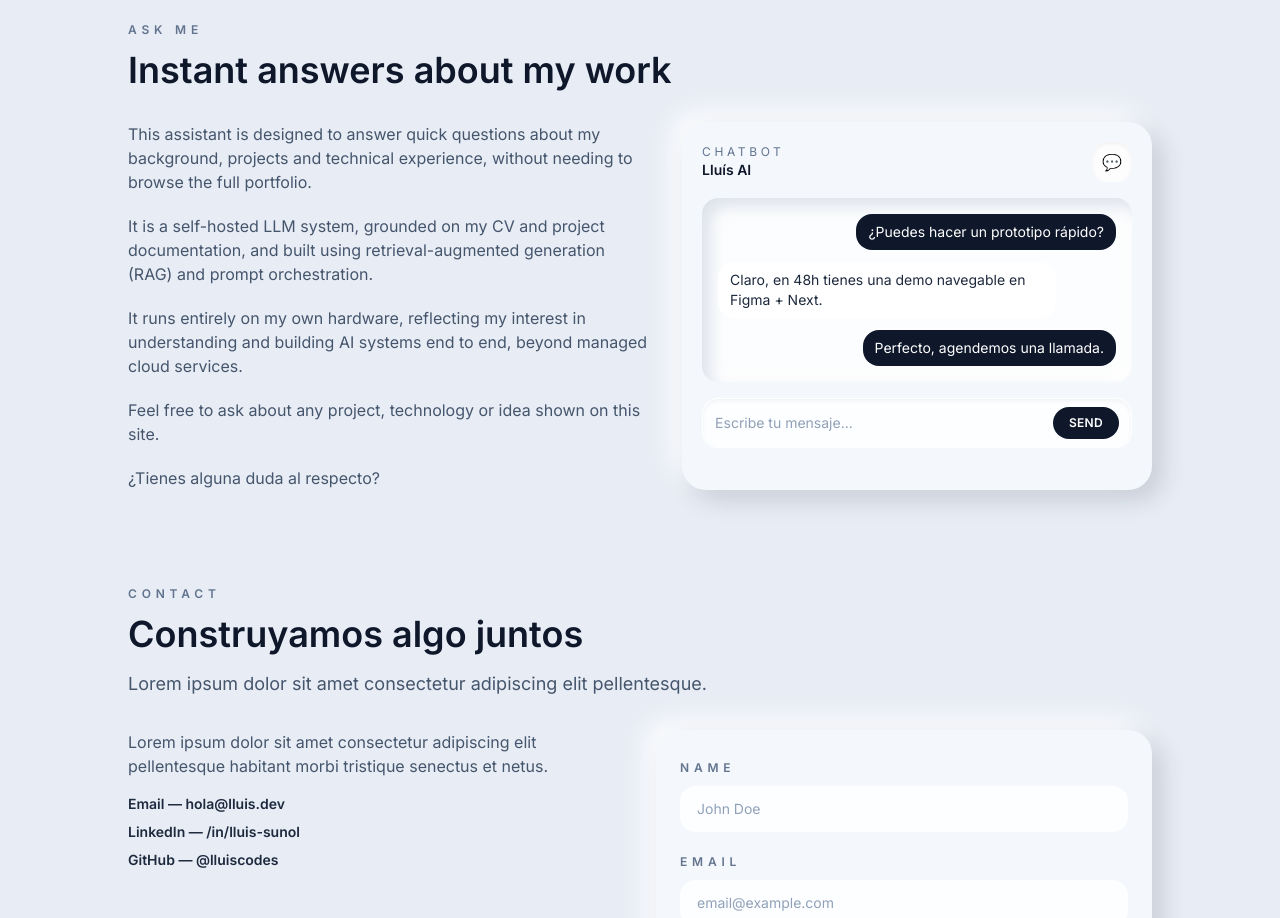
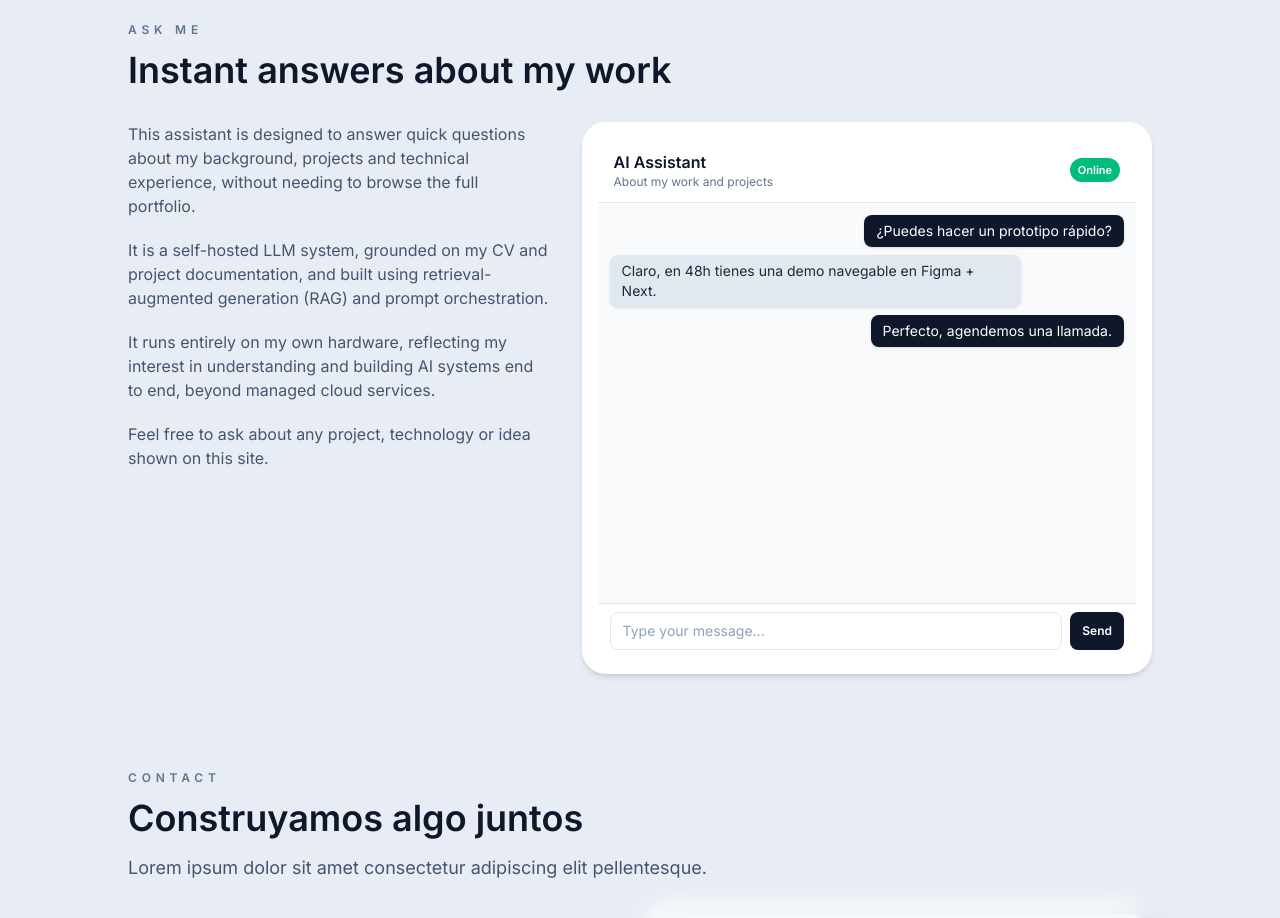
Before and after one commit to lsunol/portfolio, a Next.js app: page / in a window 1280 px wide. Shown: the part 4340-5258 px from the top of the page. Built offline with nearby package versions, Linux system fonts and the light colour scheme.

Commit message:
Ask me: styling

```diff
--- a/app/page.tsx
+++ b/app/page.tsx
@@ -416,7 +416,7 @@ projects in deep learning, computer vision and LLM-based assistants.`}
             title="Instant answers about my work"
             description=""
           />
-          <div className="grid gap-8 lg:grid-cols-[1fr_0.9fr]">
+          <div className="grid gap-8 lg:grid-cols-[0.85fr_1.15fr]">
             <div className="space-y-5 text-slate-600">
               <p>
                 This assistant is designed to answer quick questions about my background, projects and technical
@@ -433,7 +433,6 @@ projects in deep learning, computer vision and LLM-based assistants.`}
               <p>
                 Feel free to ask about any project, technology or idea shown on this site.
               </p>
-              <p>¿Tienes alguna duda al respecto?</p>
             </div>
             <ChatMock messages={askMeMessages} />
           </div>
--- a/components/ChatMock.tsx
+++ b/components/ChatMock.tsx
@@ -27,46 +27,50 @@ const defaultMessages: Message[] = [
 
 export function ChatMock({ messages = defaultMessages, compact = false }: ChatMockProps) {
   return (
-    <div
-      className={`neumorphic-surface flex flex-col rounded-3xl p-5 ${compact ? "gap-3" : "gap-4"}`}
-    >
+    <div className={`w-full bg-white shadow-md rounded-3xl overflow-hidden ${compact ? "p-3" : "p-4"}`}>
+      <div className="flex flex-col h-[520px]">
+        <div className="px-4 py-3 border-b border-slate-200">
           <div className="flex items-center justify-between">
             <div>
-          <p className="text-xs uppercase tracking-[0.3em] text-slate-500">Chatbot</p>
-          <p className="text-sm font-semibold text-slate-900">Lluís AI</p>
+              <h2 className="text-base font-semibold text-slate-900">AI Assistant</h2>
+              <p className="text-xs text-slate-500">About my work and projects</p>
             </div>
-        <div className="flex h-10 w-10 items-center justify-center rounded-2xl bg-white/80 text-slate-500 shadow-inner">
-          💬
+            <div className="rounded-full bg-emerald-500 px-2 py-1 text-[11px] font-semibold text-white">Online</div>
           </div>
         </div>
-      <div className={`neumorphic-inset flex flex-col rounded-2xl bg-white/75 ${compact ? "p-3" : "p-4"} gap-3`}>
+
+        <div className="flex-1 p-3 overflow-y-auto flex flex-col space-y-2 bg-slate-50">
           {messages.map((message, index) => (
-          <p
+            <div
               key={`${message.sender}-${index}`}
-            className={`w-fit max-w-[85%] rounded-2xl px-3 py-2 text-sm ${
+              className={`chat-message max-w-[80%] rounded-lg px-3 py-1.5 text-sm shadow-sm ${
                 message.sender === "User"
                   ? "self-end bg-slate-900 text-white"
-                : "bg-white/90 text-slate-800"
+                  : "self-start bg-slate-200 text-slate-800"
               }`}
             >
               {message.text}
-          </p>
+            </div>
           ))}
         </div>
-      <div className="flex items-center gap-2 rounded-2xl border border-white/70 bg-white/80 px-3 py-2 shadow-inner">
+
+        <div className="px-3 py-2 border-t border-slate-200 bg-white">
+          <div className="flex gap-2">
             <input
+              placeholder="Type your message..."
+              className="flex-1 rounded-lg border border-slate-200 bg-white px-3 py-2 text-sm text-slate-800 placeholder:text-slate-400 focus:outline-none"
               type="text"
-          placeholder="Escribe tu mensaje..."
-          className="flex-1 bg-transparent text-sm text-slate-600 placeholder:text-slate-400 focus:outline-none"
               readOnly
             />
             <button
               type="button"
-          className="rounded-full bg-slate-900 px-4 py-2 text-xs font-semibold uppercase tracking-wide text-white"
+              className="rounded-lg bg-slate-900 px-3 py-1.5 text-xs font-semibold text-white transition duration-200 hover:bg-slate-800"
             >
               Send
             </button>
           </div>
         </div>
+      </div>
+    </div>
   );
 }
```
Lines whose indentation alone changed are shown as unchanged.
